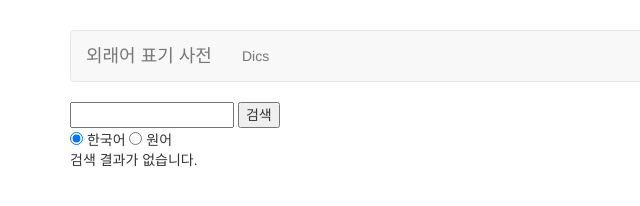
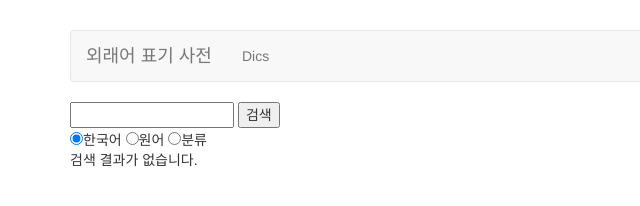
Before and after one commit to sow4063/ForDic, a website: page public/index.html in a window 1280 px wide. Shown: the full height of the page, 0-640 px from the left. Drawn offline with nearby package versions, Linux system fonts and the light colour scheme; some packages are replaced by stand-ins of ours.

Commit message:
search condition:category

```diff
--- a/app/words/wordController.js
+++ b/app/words/wordController.js
@@ -21,6 +21,9 @@ module.exports = {
     }
     else if( req.query.condition === 'origin') {
       query['origin'] = { "$regex": req.query.keyword }
+    }
+    else if( req.query.condition === 'category') {
+      query['category'] = { "$regex": req.query.keyword }
     }
 
 		findWords( query )
--- a/public/views/Words.html
+++ b/public/views/Words.html
@@ -4,10 +4,9 @@
 	  <input type="submit" id="submit" value="검색" />
   </form>
 
-  <input type="radio" ng-model="value" ng-checked="true" value="korean" ng-change='setWhere(value)'>
-    한국어
-  <input type="radio" ng-model="value" value="origin" ng-change='setWhere(value)'>
-    원어
+  <input type="radio" ng-model="value" ng-checked="true" value="korean" ng-change='setWhere(value)'>한국어
+  <input type="radio" ng-model="value" value="origin" ng-change='setWhere(value)'>원어
+  <input type="radio" ng-model="value" value="category" ng-change='setWhere(value)'>분류
 
   <div class="words" >
 
```
